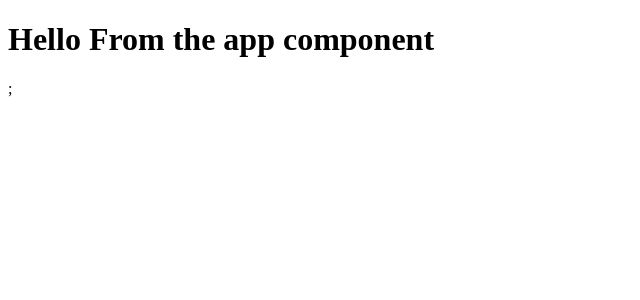
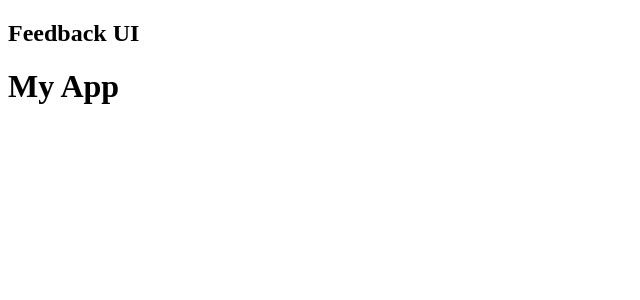
Before and after one commit to DennisM83/feedback-app, a React (Create React App) app: page / in a window 1280 px wide. Shown: the top 300 px of the page, without its empty margins (0-640 px from the left). Built offline with nearby package versions, Linux system fonts and the light colour scheme.

Commit message:
Created Header component

```diff
--- a/src/App.js
+++ b/src/App.js
@@ -1,9 +1,14 @@
+import Header from "./components/Header";
+
 function App() {
   return (
-    <div className='container'>
-        <h1>Hello From the app component</h1>;
-    </div>
-  )
+    <>
+      <Header />
+      <div>
+        <h1 className="container">My App</h1>
+      </div>
+    </>
+  );
 }
 
-export default App
+export default App;
--- /dev/null
+++ b/src/components/Header.js
@@ -0,0 +1,11 @@
+function Header() {
+    return (
+        <header>
+            <div className="container">
+                <h2>Feedback UI</h2>
+            </div>
+        </header>
+    )
+}
+
+export default Header
```
